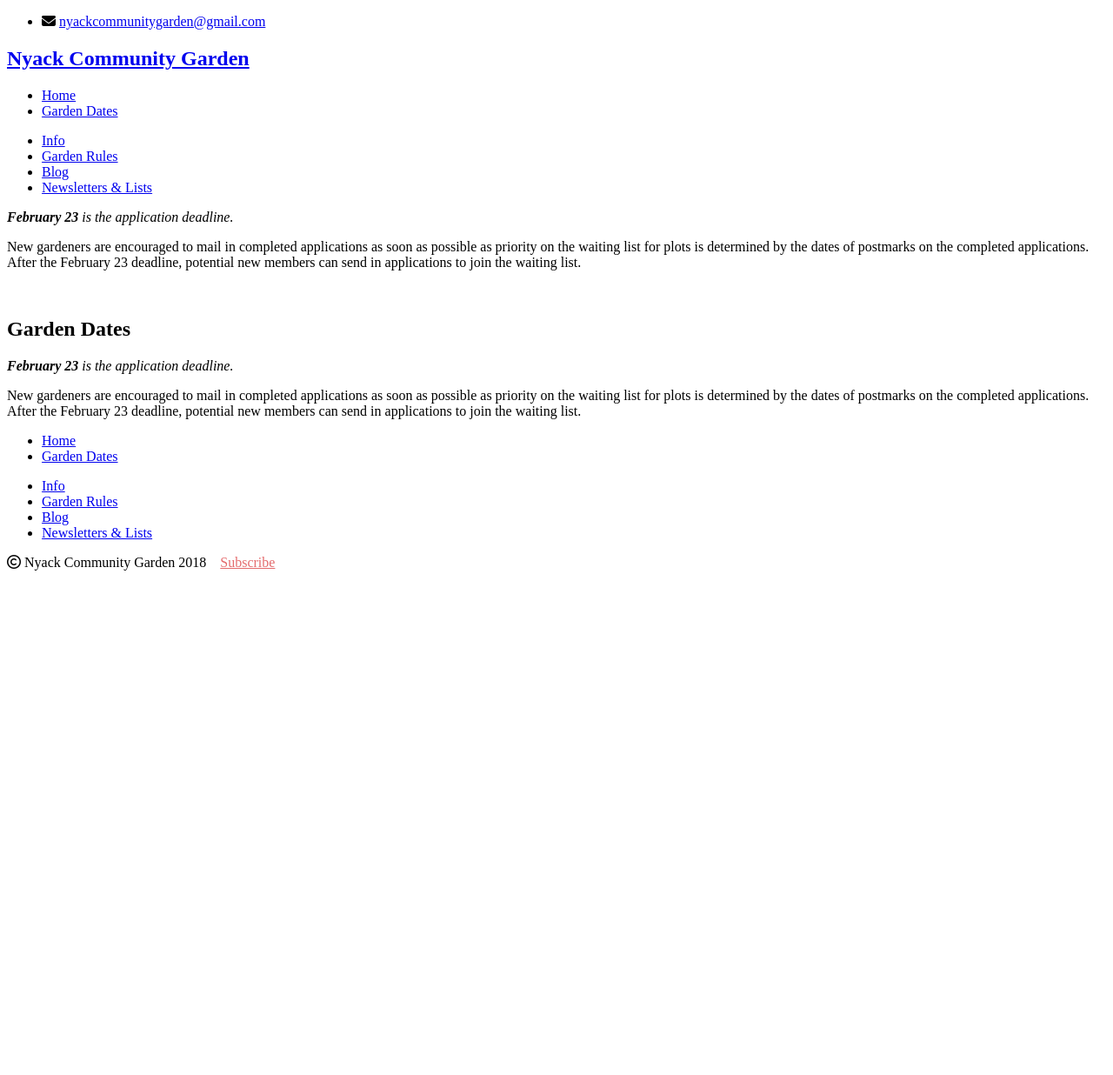
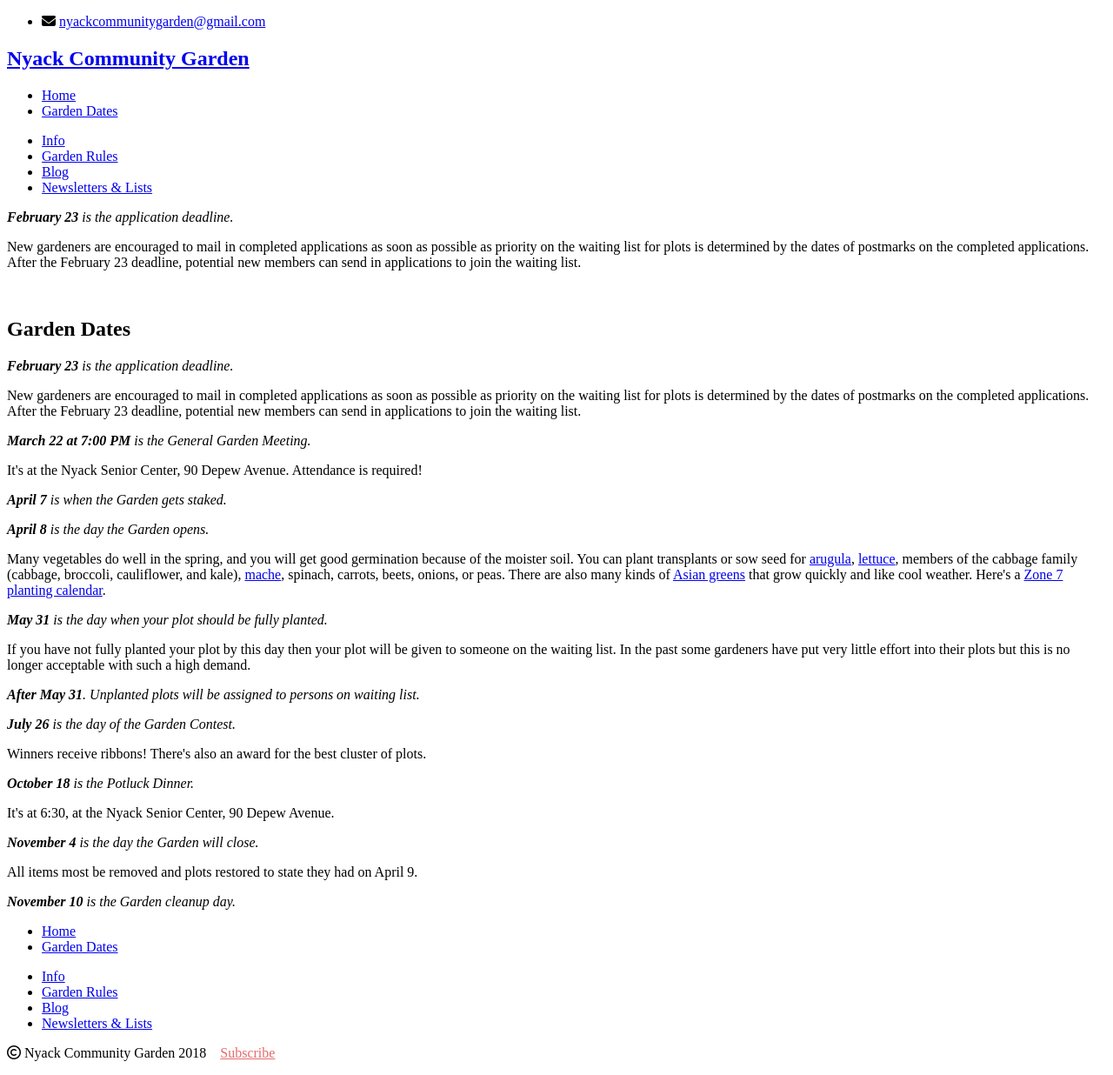
Before and after one commit to bosborne/nyackcommunitygarden, a Jekyll site: the page built from garden-dates/index.html, in a window 1280 px wide. Shown: the whole page at 87% size. Built offline with Jekyll 4.4.1, drawn with Linux system fonts in a browser that asks for light colours; nearby versions of some CDN libraries; library files that are not in the unit come from our copies; before the commit the page ends 900 px from its top, so only the background shows below that.

Commit message:
Enter dates

```diff
--- a/garden-dates/index.html
+++ b/garden-dates/index.html
@@ -11,18 +11,17 @@ pageclass: garden-dates
 <p>
 New gardeners are encouraged to mail in completed applications as soon as possible as priority on the waiting list for plots is determined by the dates of postmarks on the completed applications. After the February 23 deadline, potential new members can send in applications to join the waiting list.
 </p>
-<!--
 <p>
-<i><b>March 30 at 7:00 PM</b> is the General Garden Meeting.</i>
+<i><b>March 22 at 7:00 PM</b> is the General Garden Meeting.</i>
 </p>
 <p>
 It's at the Nyack Senior Center, 90 Depew Avenue. Attendance is required!
 </p>
 <p>
-<i><b>April 8</b> is when the Garden gets staked.</i>
+<i><b>April 7</b> is when the Garden gets staked.</i>
 </p>
 <p>
-<i><b>April 9</b> is the day the Garden opens.</i>
+<i><b>April 8</b> is the day the Garden opens.</i>
 </p>
 <p>
 Many vegetables do well in the spring, and you will get good germination because of the moister soil. You can plant transplants or sow seed for <a href="http://www.seedsavers.org/apollo-arugula">arugula</a>, <a href="http://www.seedsavers.org/category/lettuce">lettuce</a>, members of the cabbage family (cabbage, broccoli, cauliflower, and kale), <a href="http://www.johnnyseeds.com/p-6040-vit.aspx">mache</a>, spinach, carrots, beets, onions, or peas. There are also many kinds of <a href="http://www.johnnyseeds.com/vegetables/greens/asian-greens/">Asian greens</a> that grow quickly and like cool weather. Here's a <a href="/blog/zone-7-planting-calendar">Zone 7 planting calendar</a>.
@@ -34,15 +33,15 @@ Many vegetables do well in the spring, and you will get good germination because
 If you have not fully planted your plot by this day then your plot will be given to someone on the waiting list. In the past some gardeners have put very little effort into their plots but this is no longer acceptable with such a high demand.
 </p>
 <p>
-<i><b>May 31 - June 7</b>. Unplanted plots will be assigned to persons on waiting list.</i>
+<i><b>After May 31</b>. Unplanted plots will be assigned to persons on waiting list.</i>
 </p>
 <p>
-<i><b>July 20</b> is the day of the Garden Contest.</i>
+<i><b>July 26</b> is the day of the Garden Contest.</i>
 <p>
 Winners receive ribbons! There's also an award for the best cluster of plots.
 </p>
 <p>
-<i><b>October 19</b> is the Potluck Dinner.</i>
+<i><b>October 18</b> is the Potluck Dinner.</i>
 </p>
 <p>
 It's at 6:30, at the Nyack Senior Center, 90 Depew Avenue.
@@ -54,6 +53,5 @@ It's at 6:30, at the Nyack Senior Center, 90 Depew Avenue.
 All items most be removed and plots restored to state they had on April 9.
 </p>
 <p>
-<i><b>November 11</b> is the Garden cleanup day.</i>
+<i><b>November 10</b> is the Garden cleanup day.</i>
 </p>
--->
```
